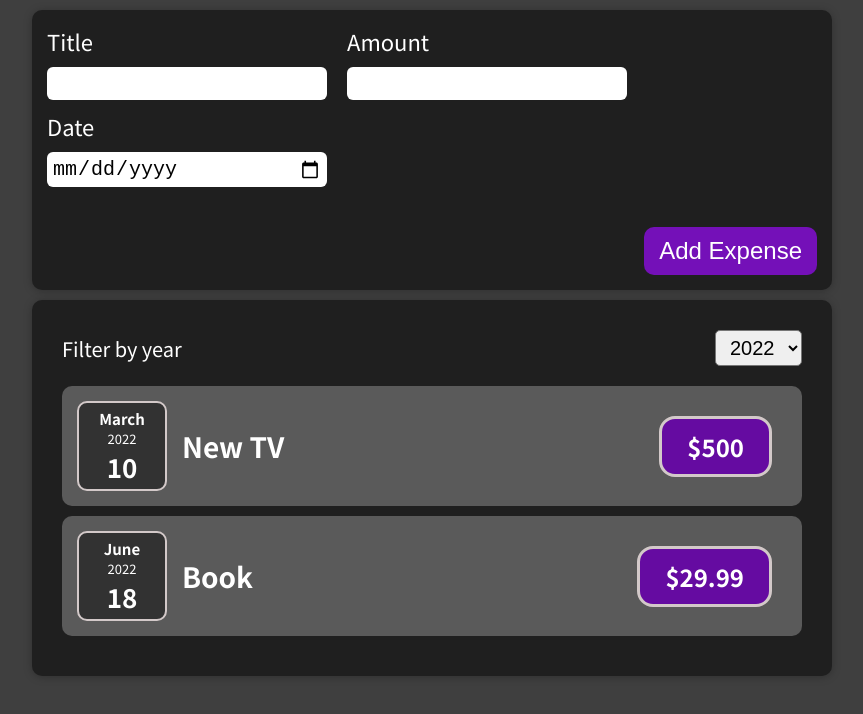
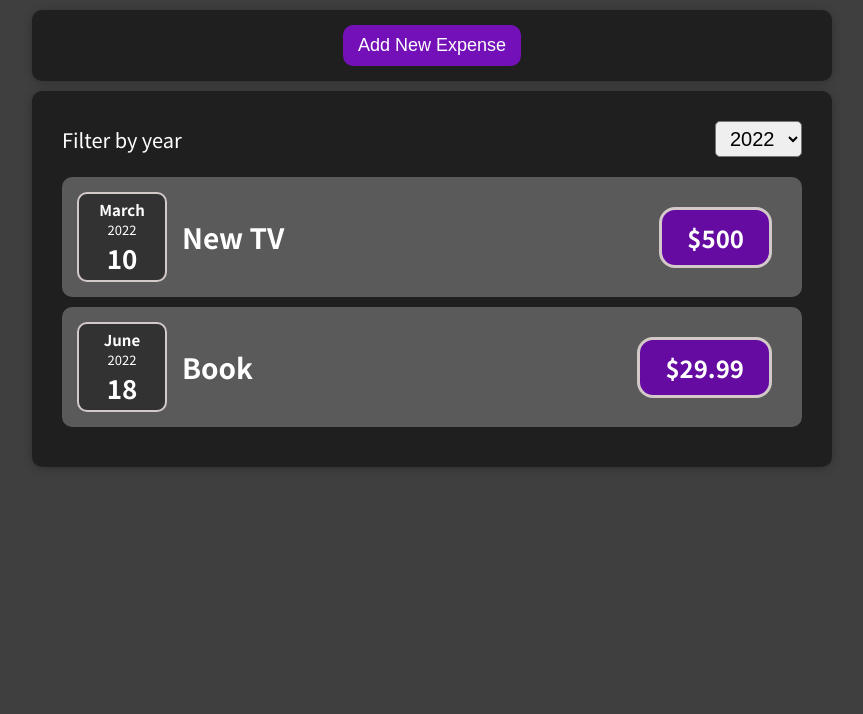
Before and after one commit to Kubenz98/Expense_Tracker, a React (Create React App) app: page / in a window 1280 px wide. Shown: the top 714 px of the page, without its empty margins (208-1071 px from the left). Built offline with nearby package versions, Linux system fonts and the light colour scheme.

Commit message:
Drop down New Expense

```diff
--- a/src/Components/NewExpense/NewExpense.css
+++ b/src/Components/NewExpense/NewExpense.css
@@ -5,3 +5,15 @@
   padding: 15px;
   background-color: rgb(31, 31, 31);
 }
+
+.new-expense__controls button {
+  font-size: 18px;
+  margin: 0 auto;
+  padding: 10px 15px;
+  color: white;
+  background-color: #7410b8;
+  border-radius: 10px;
+  border: none;
+  cursor: pointer;
+  transition: background-color 0.2s ease;
+}
--- a/src/Components/NewExpense/NewExpense.js
+++ b/src/Components/NewExpense/NewExpense.js
@@ -1,3 +1,4 @@
+import React, { useState } from "react";
 import Card from "../UI/Card";
 import NewExpenseForm from "./NewExpenseForm";
 import "./NewExpense.css";
@@ -7,9 +8,18 @@ const NewExpense = (props) => {
     props.onAddExpense(expense);
   };
 
+  const [isEditing, setIsEditing] = useState(false);
+
+  const editingHandler = () => {
+    setIsEditing(!isEditing);
+  };
+
   return (
     <Card className="new-expense">
-      <NewExpenseForm onAddExpense={newExpenseHandler} />
+      {isEditing && <NewExpenseForm onAddExpense={newExpenseHandler} onChangeEdit={editingHandler}/>}
+      <div className="new-expense__controls">
+        {!isEditing && <button type="button" onClick={editingHandler}>Add New Expense</button>}
+      </div>
     </Card>
   );
 };
--- a/src/Components/NewExpense/NewExpenseForm.css
+++ b/src/Components/NewExpense/NewExpenseForm.css
@@ -40,8 +40,8 @@
 }
 
 .new-expense__actions button {
-    font-size: 24px;
-    margin-top: 30px;
+  font-size: 18px;
+  margin: 30px 20px 0 auto;
   padding: 10px 15px;
   color: white;
   background-color: #7410b8;
--- a/src/Components/NewExpense/NewExpenseForm.js
+++ b/src/Components/NewExpense/NewExpenseForm.js
@@ -24,11 +24,15 @@ const NewExpenseForm = (props) => {
       amount: enteredAmount,
       date: new Date(enteredDate),
     };
+    if(!enteredTitle || !enteredAmount || !enteredDate) {
+      return alert("Invalid expense! Fill all inputs!")
+    }
     props.onAddExpense(newExpense);
 
     setTitle("");
     setAmount("");
     setDate("");
+    props.onChangeEdit();
   };
 
   return (
@@ -64,6 +68,9 @@ const NewExpenseForm = (props) => {
         </div>
       </div>
       <div className="new-expense__actions">
+        <button type="button" onClick={props.onChangeEdit}>
+          Cancel
+        </button>
         <button type="submit">Add Expense</button>
       </div>
     </form>
```
Lines whose indentation alone changed are shown as unchanged.
